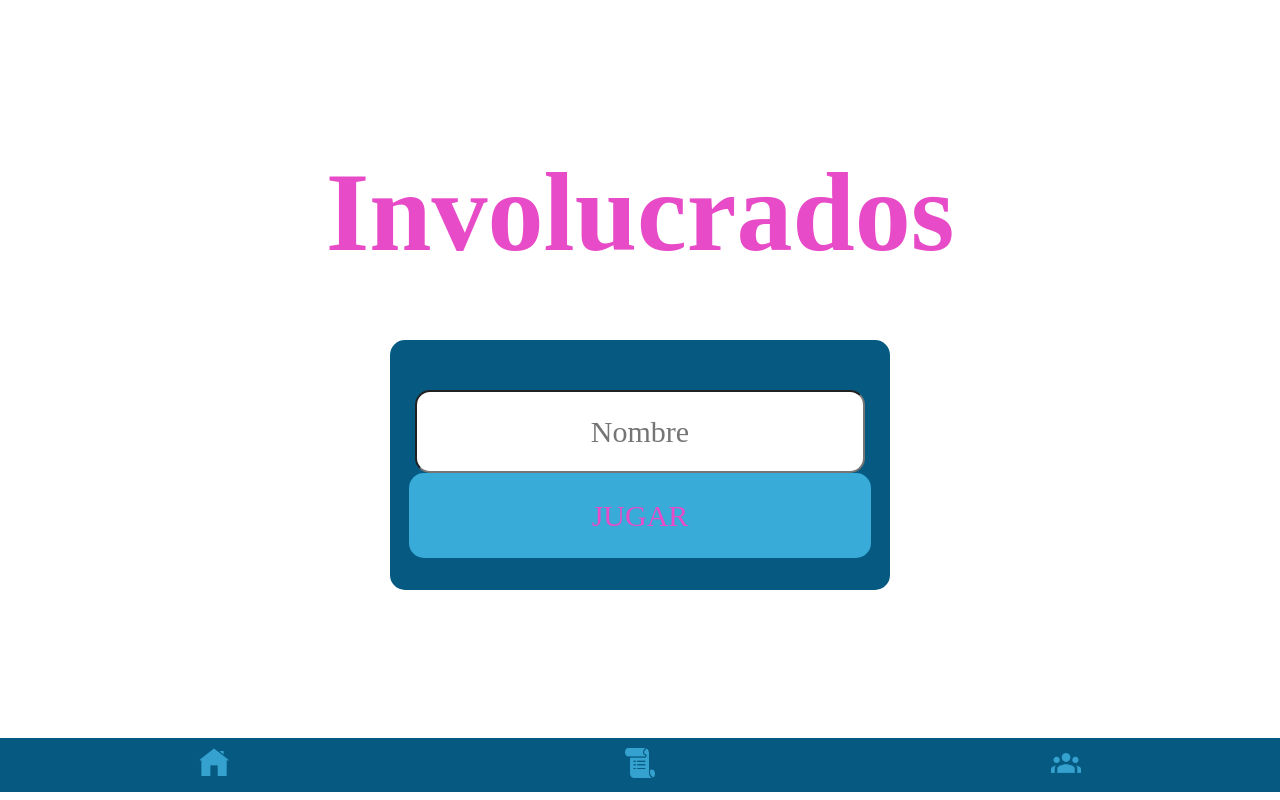
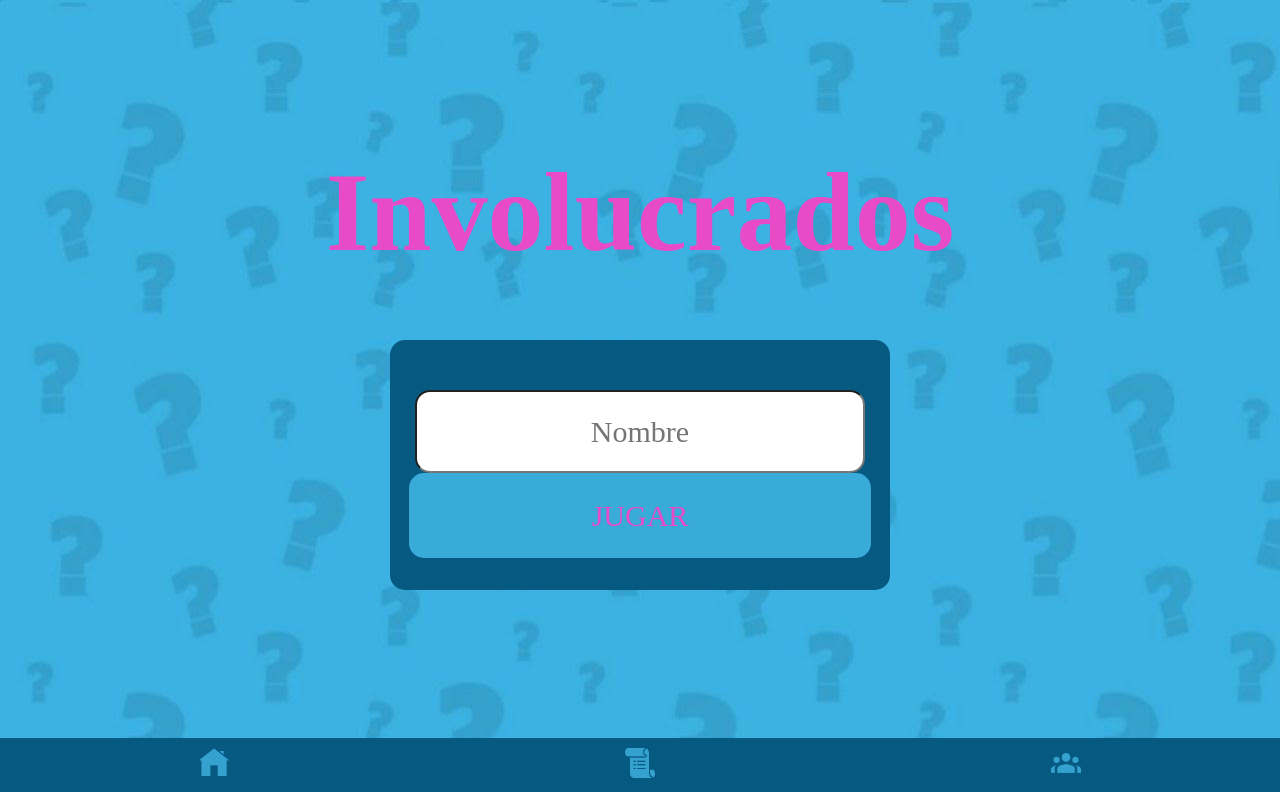
Before and after one commit to PioIX/ProyectoInterGrupo7, a Flask app: page / in a window 1280 px wide. Run offline with Flask 2, Linux system fonts and the light colour scheme; some web fonts are replaced.

Commit message:
feli arreglo las fonts y el fondo

```diff
--- a/static/involucrados3.css
+++ b/static/involucrados3.css
@@ -1,6 +1,6 @@
-@import url('http://fonts.cdnfonts.com/css/arcade-classic');
-@import url('http://fonts.cdnfonts.com/css/magz');
-@import url('http://fonts.cdnfonts.com/css/bungee-inline');
+@import url('https://fonts.cdnfonts.com/css/arcade-classic');
+@import url('https://fonts.cdnfonts.com/css/magz');
+@import url('https://fonts.cdnfonts.com/css/bungee-inline');
 /*'Bungee Inline'*/
 
 *{
@@ -14,7 +14,7 @@
     height:92.3vh;
     padding:15px;
     margin:0;
-    background-image: 'static/img/Fondo.jpg';
+    background-image: url('img/Fondo.jpg');
     color: #dcdde1;
 
     display:none;
```
